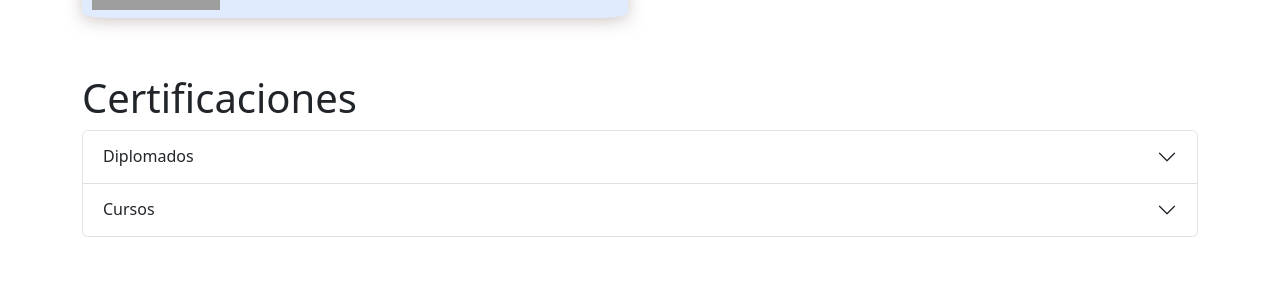
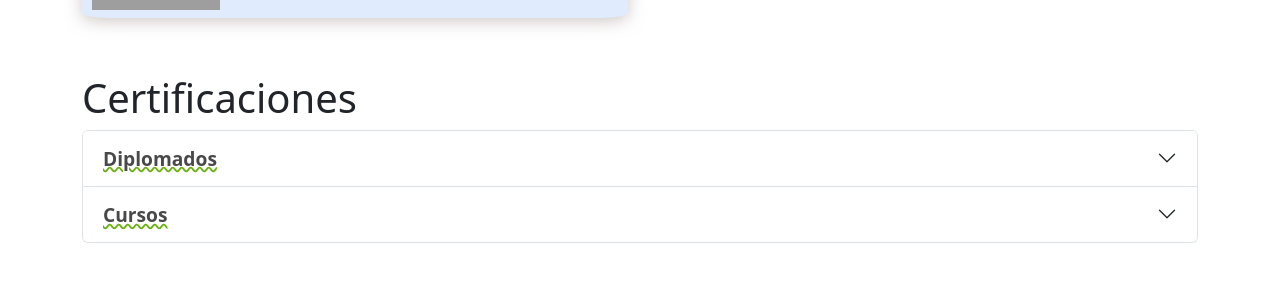
Before and after one commit to yumikosito/portafolio, a React (Vite) app: page / in a window 1280 px wide. Shown: the part 1880-2163 px from the top of the page. Built offline with nearby package versions, Linux system fonts and the light colour scheme; grey boxes are pictures that could not be loaded.

Commit message:
accordion color

```diff
--- a/src/index.css
+++ b/src/index.css
@@ -536,4 +536,16 @@ a{
   .certButton{
     color: var(--whiteColor);
   }
+
 }
+ .accordion-button{
+  color: var(--blackColor);
+    font-weight: 600;
+    font-size: 1.2rem;
+    text-decoration: var(--greenColor) wavy underline;
+  }
+  .accordion-button:not(.collapsed){
+    background-color: var(--pastelPurple);
+    color: var(--whiteColor);
+    text-decoration: var(--pastelGreen) wavy underline;
+  }
```
